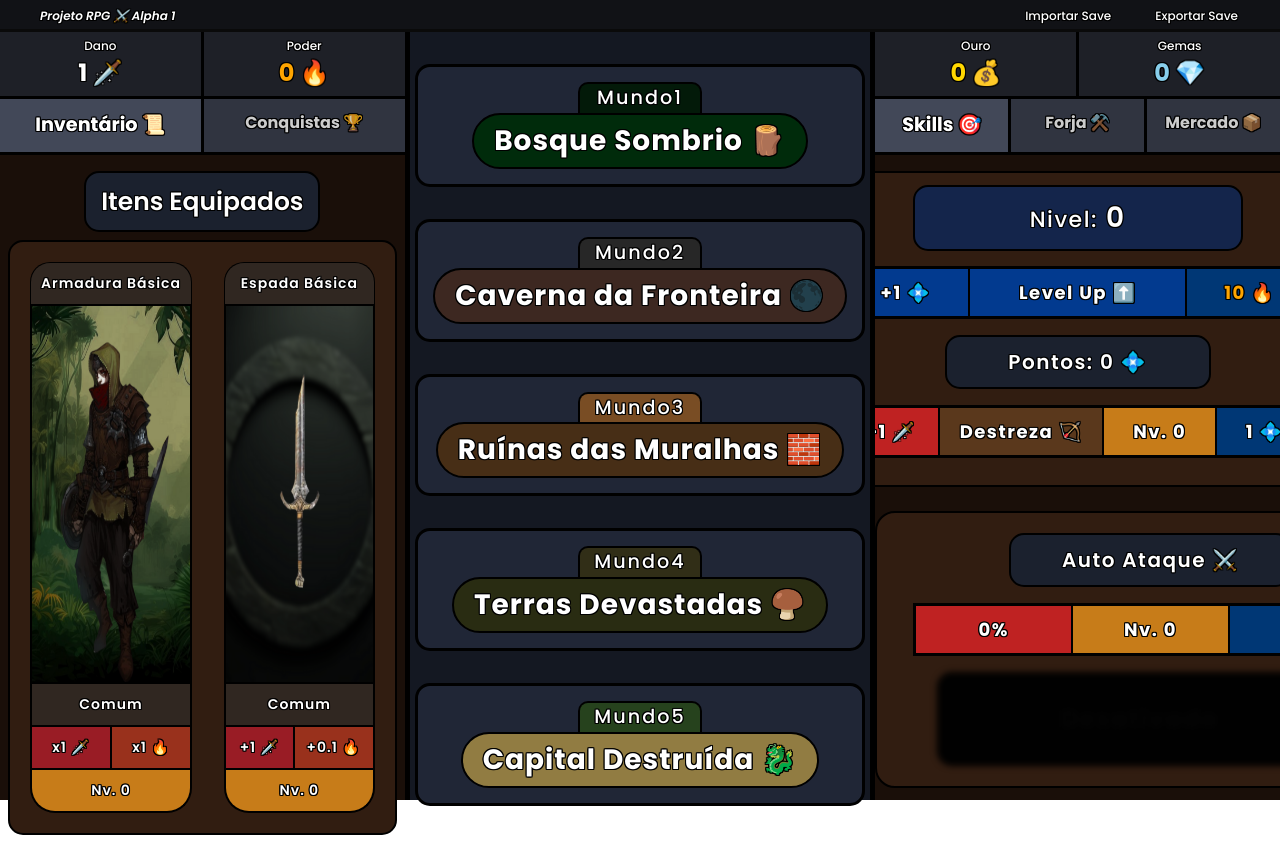
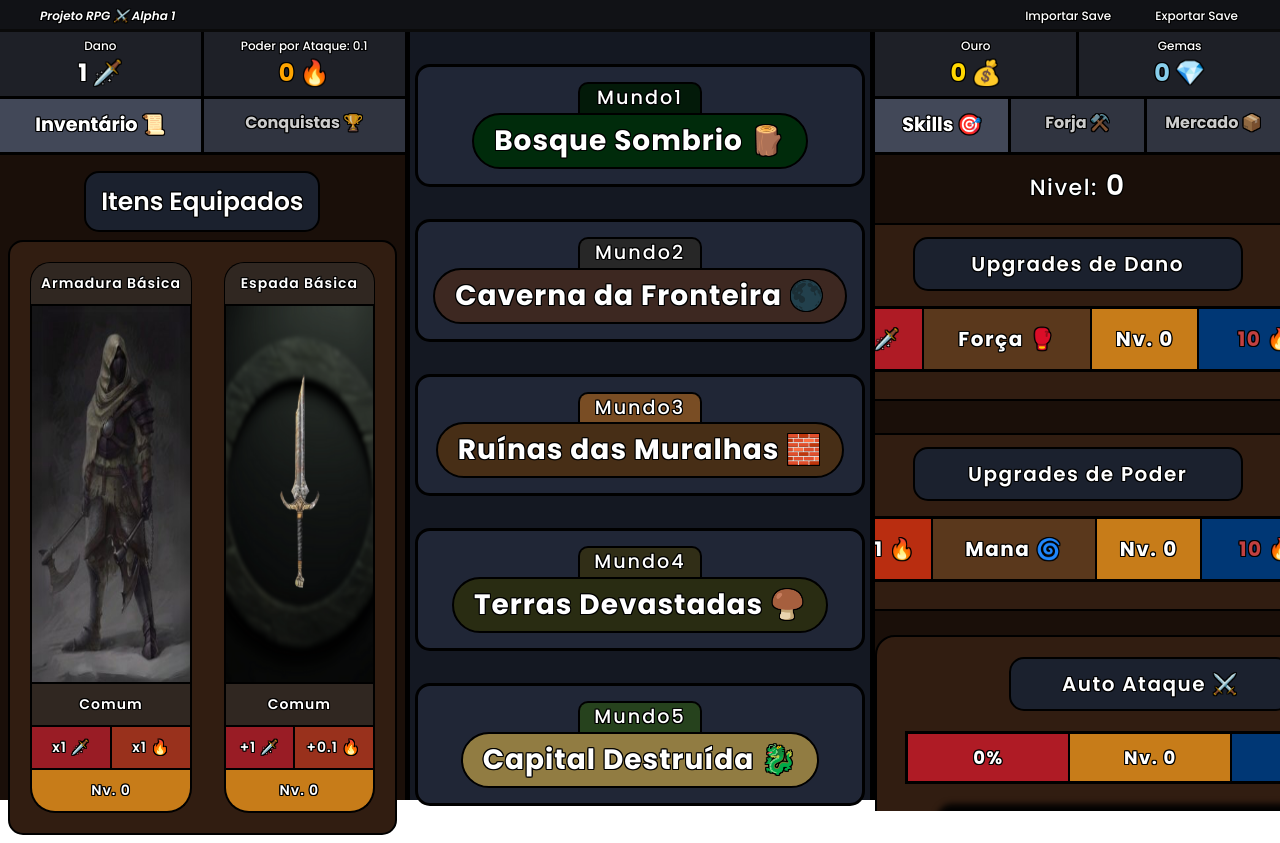
Before and after one commit to bigjujas/projetorpg, a React (Vite) app: page / in a window 1280 px wide. Built offline with nearby package versions, Linux system fonts and the light colour scheme; a web font is replaced by a local one.

Commit message:
a lot of updates, mainly for upgrades

```diff
--- a/src/App.css
+++ b/src/App.css
@@ -37,6 +37,14 @@
 .power {
 	font-family: "Poppins", sans-serif;
 	color: orange;
+}
+
+.expensive {
+	color: #c24040 !important;
+}
+
+.buyable {
+	color: #1fc23a !important;
 }
 
 .Locked {
@@ -693,11 +701,7 @@
 .rightTab p {
 	font-size: 28px;
 	font-weight: 600;
-	margin: 0vh 12vh;
-	background-color: #14254b;
-	border-radius: 15px;
-	padding: 10px 15px;
-	border: black 2px solid;
+	margin-top: 10px;
 }
 
 .rightTab p span {
@@ -708,7 +712,7 @@
 .rightTab h6 {
 	font-size: 20px;
 	font-weight: 600;
-	margin: 2vh 16vh;
+	margin: 0vh 12vh;
 	background-color: #1b212e;
 	border-radius: 15px;
 	padding: 10px 15px;
@@ -726,10 +730,10 @@
 
 .upgrade__container {
 	display: flex;
-	margin: 15px 3vh;
+	margin: 15px 0.5vh;
+	align-items: stretch;
+	text-align: center;
 	justify-content: space-around;
-	align-items: center;
-	text-align: center;
 	border: black 2px solid;
 	transition: all 0.3s ease;
 }
@@ -738,34 +742,37 @@
 .upgrade__container h2,
 .upgrade__container h3,
 .upgrade__container h4 {
-	font-family: "Poppins", sans-serif;
-	font-size: 18px;
+	font-size: 20px;
 	font-weight: 700;
 	letter-spacing: 1.5px;
+	padding: 15px;
 	margin: 0;
-	padding: 10px 5px;
+	border: black 1px solid;
 	flex: 1;
-	min-width: 0;
-	height: 100%;
-	border: black 1px solid;
 }
 
 .upgrade__container h1 {
-	background-color: #bf2222;
+	background-color: #af1b25;
 }
 
 .upgrade__container h2 {
 	background-color: #5a381c;
-	flex-grow: 1.8;
+	flex-grow: 2;
 }
 
 .upgrade__container h3 {
 	background-color: #003775;
+	flex-grow: 1.5;
 }
 
 .upgrade__container h4 {
 	background-color: #c77c19;
-	flex-grow: 1.2;
+	flex-grow: 1.1;
+}
+
+.powerUpgrade h1 {
+	color: #fff;
+	background-color: #b92d10;
 }
 
 .upgrade__container:hover {
@@ -789,7 +796,6 @@
 }
 
 .autoattack__container h6 {
-	font-family: "Poppins", sans-serif;
 	font-size: 20px;
 	font-weight: 600;
 	margin: 0 14vh;
@@ -802,7 +808,7 @@
 .autoattack__upgrade {
 	display: flex;
 	justify-content: center;
-	margin: 2vh;
+	margin: 20px 1vh;
 	border: black 2px solid;
 	transition: all 0.3s ease;
 }
@@ -822,7 +828,7 @@
 }
 
 .autoattack__upgrade h1 {
-	background-color: #bf2222;
+	background-color: #af1b25;
 }
 
 .autoattack__upgrade h2 {
@@ -836,6 +842,7 @@
 .autoattack__upgrade:hover {
 	cursor: pointer;
 	transform: scale(0.98);
+	filter: brightness(1.20);
 }
 
 .autoattack__upgrade:active {
@@ -915,7 +922,7 @@
 .displayForge__container {
 	background-color: #311d11;
 	padding: 20px;
-	margin: 0px 3vh;
+	margin: 0px 2vh;
 	border-radius: 15px;
 	border: black 2px solid;
 	margin-top: 8vh;
@@ -923,7 +930,7 @@
 
 .upgradeForge__container {
 	display: flex;
-	margin: 5px 5px;
+	margin: 5px 0px;
 	justify-content: space-around;
 	align-items: center;
 	text-align: center;
@@ -936,8 +943,8 @@
 .upgradeForge__container h3,
 .upgradeForge__container h4 {
 	font-family: "Poppins", sans-serif;
-	font-size: 18px;
-	font-weight: 700;
+	font-size: 20px;
+	font-weight: 650;
 	letter-spacing: 1.5px;
 	margin: 0;
 	padding: 10px 5px;
--- a/src/App.tsx
+++ b/src/App.tsx
@@ -17,7 +17,6 @@ export const App = () => {
   const [playerPowerGain, setPlayerPowerGain] = useState<number>(0) // Poder do jogador
   const [playerPower, setPlayerPower] = useState<number>(0) // Poder do jogador
   const [playerLevel, setPlayerLevel] = useState<number>(0)
-  const [playerXpPoint, setPlayerXpPoint] = useState<number>(0)
   const [playerCoins, setPlayerCoins] = useState<number>(0) // Moedas do jogador
   const [playerGems, setPlayerGems] = useState<number>(0) // Gemas do jogador
 
@@ -42,7 +41,6 @@ export const App = () => {
       playerDamage,
       playerPower,
       playerLevel,
-      playerXpPoint,
       playerCoins,
       playerGems,
       autoAttackLevel,
@@ -81,7 +79,6 @@ export const App = () => {
       setPlayerDamage(gameData.playerDamage);
       setPlayerPower(gameData.playerPower);
       setPlayerLevel(gameData.playerLevel);
-      setPlayerXpPoint(gameData.playerXpPoint);
       setPlayerCoins(gameData.playerCoins);
       setPlayerGems(gameData.playerGems);
       setAutoAttackLevel(gameData.autoAttackLevel);
@@ -160,25 +157,39 @@ export const App = () => {
 
   // Função Level Up
 
-  const powerNeeded = Math.floor(10 * Math.pow(1.08, playerLevel));
-  const levelUp = () => {
-    if (playerPower >= powerNeeded && playerLevel < 550) {
-      setPlayerPower(playerPower - powerNeeded)
-      setPlayerLevel(playerLevel + 1)
-      setPlayerXpPoint(playerXpPoint + 1)
-    }
-  }
+  const getUpgradeCost = (cost: number, level: number) => {
+    return Math.floor(cost * Math.pow(1.10, level));
+  };
 
   // Função Upgrade
 
   const applyUpgrade = (upgradeId: string) => {
     const upgrade = upgrades.find(upg => upg.id === upgradeId);
 
-    if (upgrade && upgrade.level < 100 && playerXpPoint >= upgrade.cost) {
-      const { newDamage } = upgrade.applyUpgrade(playerDamage);
-      setPlayerDamage(newDamage);
-      setPlayerXpPoint(playerXpPoint - upgrade.cost);
+    if (upgrade && upgrade.level < 100) {
+      const upgradeCost = getUpgradeCost(upgrade.cost, upgrade.level);
+
+      if (playerPower >= upgradeCost) {
+        setPlayerDamage(playerDamage + upgrade.boost);
+        setPlayerLevel(playerLevel + 1);
+        setPlayerPower(playerPower - upgradeCost);
         upgrade.level += 1;
+      }
+    }
+  };
+
+  const applyPowerUpgrade = (upgradeId: string) => {
+    const upgrade = upgrades.find(upg => upg.id === upgradeId);
+
+    if (upgrade && upgrade.level < 100) {
+      const upgradeCost = getUpgradeCost(upgrade.cost, upgrade.level);
+
+      if (playerPower >= upgradeCost) {
+        setPlayerPowerGain(playerPowerGain + upgrade.boost);
+        setPlayerLevel(playerLevel + 1);
+        setPlayerPower(playerPower - upgradeCost);
+        upgrade.level += 1;
+      }
     }
   };
 
@@ -210,6 +221,9 @@ export const App = () => {
   const upgrade3 = upgrades.find(upg => upg.id === 'upgrade3');
   const upgrade4 = upgrades.find(upg => upg.id === 'upgrade4');
   const upgrade5 = upgrades.find(upg => upg.id === 'upgrade5');
+  const upgrade6 = upgrades.find(upg => upg.id === 'upgrade6');
+  const upgrade7 = upgrades.find(upg => upg.id === 'upgrade7');
+  const upgrade8 = upgrades.find(upg => upg.id === 'upgrade8');
 
 
   // Função chamada ao atacar o inimigo
@@ -316,11 +330,13 @@ export const App = () => {
   // Level do Auto Attack
 
   const autoAttackDamage = autoAttackLevel * 0.10
+  const powerNeeded = Math.floor(10 * Math.pow(1.20, autoAttackLevel));
 
   const autoAttackLevelUp = () => {
-    if (playerXpPoint >= 1 && autoAttackLevel < 50) {
+    if (playerPower >= powerNeeded && autoAttackLevel < 50) {
       setAutoAttackLevel(autoAttackLevel + 1)
-      setPlayerXpPoint(playerXpPoint - 1)
+      setPlayerPower(playerPower - powerNeeded)
+      setPlayerLevel(playerLevel + 1)
     }
   }
 
@@ -390,7 +406,7 @@ export const App = () => {
               <h2>{formatNumber(finalDamage)} 🗡️</h2>
             </div>
             <div className="display__status__container">
-              <p>Poder</p>
+              <p>Poder por Ataque: {formatNumber(finalPower)}</p>
               <h2><span className='power'>{formatNumber(playerPower)}</span> 🔥</h2>
             </div>
           </div>
@@ -570,62 +586,84 @@ export const App = () => {
           {currentRightTab === 1 && (
             <>
               <div className="rightTab">
+                  <p><span>Nivel:</span> {playerLevel}</p>
                 <div className="upgradeTab">
-                  <p><span>Nivel:</span> {playerLevel}</p>
-                  <div onClick={levelUp} className="upgrade__container">
-                    <h1 className='Raro'>+1 💠</h1>
-                    <h2 className='Raro'>Level Up ⬆️</h2>
-                    <h3 className='power'>{formatNumber(powerNeeded)} 🔥</h3>
-                  </div>
-                  <h6>Pontos: {playerXpPoint} 💠</h6>
+                  <h6>Upgrades de Dano</h6>
                   {upgrade1 && (
                     <div onClick={() => applyUpgrade('upgrade1')} className="upgrade__container">
                       <h1>{upgrade1.description}</h1>
                       <h2>{upgrade1.name}</h2>
                       <h4>Nv. {upgrade1.level}</h4>
-                      <h3>{upgrade1.level === 100 ? "Max" : upgrade1.cost} 💠</h3>
+                      <h3 className={`${playerPower >= getUpgradeCost(upgrade1.cost, upgrade1.level) ? 'buyable' : 'expensive'}`}>{upgrade1.level === 100 ? "Max" : formatNumber(getUpgradeCost(upgrade1.cost, upgrade1.level))} 🔥</h3>
                     </div>
                   )}
-                  {upgrade1 && upgrade1.level >= 15 && upgrade2 && (
-                    <div onClick={() => applyUpgrade('upgrade2')} className="upgrade__container">
-                      <h1>{upgrade2.description}</h1>
-                      <h2>{upgrade2.name}</h2>
-                      <h4>Nv. {upgrade2.level}</h4>
-                      <h3>{upgrade2.level === 100 ? "Max" : upgrade2.cost} 💠</h3>
-                    </div>
-                  )}
-                  {upgrade2 && upgrade2.level >= 15 && upgrade3 && (
+                  {upgrade1 && upgrade1.level >= 15 && upgrade3 && (
                     <div onClick={() => applyUpgrade('upgrade3')} className="upgrade__container">
                       <h1>{upgrade3.description}</h1>
                       <h2>{upgrade3.name}</h2>
                       <h4>Nv. {upgrade3.level}</h4>
-                      <h3>{upgrade3.level === 100 ? "Max" : upgrade3.cost} 💠</h3>
+                      <h3 className={`${playerPower >= getUpgradeCost(upgrade3.cost, upgrade3.level) ? 'buyable' : 'expensive'}`}>{upgrade3.level === 100 ? "Max" : formatNumber(getUpgradeCost(upgrade3.cost, upgrade3.level))} 🔥</h3>
                     </div>
                   )}
-                  {upgrade3 && upgrade3.level >= 15 && upgrade4 && (
-                    <div onClick={() => applyUpgrade('upgrade4')} className="upgrade__container">
-                      <h1>{upgrade4.description}</h1>
-                      <h2>{upgrade4.name}</h2>
-                      <h4>Nv. {upgrade4.level}</h4>
-                      <h3>{upgrade4.level === 100 ? "Max" : upgrade4.cost} 💠</h3>
-                    </div>
-                  )}
-                  {upgrade4 && upgrade4.level >= 15 && upgrade5 && (
+                  {upgrade3 && upgrade3.level >= 15 && upgrade5 && (
                     <div onClick={() => applyUpgrade('upgrade5')} className="upgrade__container">
                       <h1>{upgrade5.description}</h1>
                       <h2>{upgrade5.name}</h2>
                       <h4>Nv. {upgrade5.level}</h4>
-                      <h3>{upgrade5.level === 100 ? "Max" : upgrade5.cost} 💠</h3>
+                      <h3 className={`${playerPower >= getUpgradeCost(upgrade5.cost, upgrade5.level) ? 'buyable' : 'expensive'}`}>{upgrade5.level === 100 ? "Max" : formatNumber(getUpgradeCost(upgrade5.cost, upgrade5.level))} 🔥</h3>
                     </div>
                   )}
+                  {upgrade5 && upgrade5.level >= 15 && upgrade7 && (
+                    <div onClick={() => applyUpgrade('upgrade7')} className="upgrade__container">
+                      <h1>{upgrade7.description}</h1>
+                      <h2>{upgrade7.name}</h2>
+                      <h4>Nv. {upgrade7.level}</h4>
+                      <h3 className={`${playerPower >= getUpgradeCost(upgrade7.cost, upgrade7.level) ? 'buyable' : 'expensive'}`}>{upgrade7.level === 100 ? "Max" : formatNumber(getUpgradeCost(upgrade7.cost, upgrade7.level))} 🔥</h3>
+                    </div>
+                  )}
+                  </div>
                   {/* upgrades de poder abaixo */}
+                  <div className="upgradeTab">
+                  <h6>Upgrades de Poder</h6>
+                  {upgrade2 && (
+                    <div onClick={() => applyPowerUpgrade('upgrade2')} className="upgrade__container powerUpgrade">
+                      <h1>{upgrade2.description}</h1>
+                      <h2>{upgrade2.name}</h2>
+                      <h4>Nv. {upgrade2.level}</h4>
+                      <h3 className={`${playerPower >= getUpgradeCost(upgrade2.cost, upgrade2.level) ? 'buyable' : 'expensive'}`}>{upgrade2.level === 100 ? "Max" : formatNumber(getUpgradeCost(upgrade2.cost, upgrade2.level))} 🔥</h3>
+                    </div>
+                  )}
+                  {upgrade2 && upgrade2.level >= 15 && upgrade4 && (
+                    <div onClick={() => applyPowerUpgrade('upgrade4')} className="upgrade__container powerUpgrade">
+                      <h1>{upgrade4.description}</h1>
+                      <h2>{upgrade4.name}</h2>
+                      <h4>Nv. {upgrade4.level}</h4>
+                      <h3 className={`${playerPower >= getUpgradeCost(upgrade4.cost, upgrade4.level) ? 'buyable' : 'expensive'}`}>{upgrade4.level === 100 ? "Max" : formatNumber(getUpgradeCost(upgrade4.cost, upgrade4.level))} 🔥</h3>
+                    </div>
+                  )}
+                  {upgrade4 && upgrade4.level >= 15 && upgrade6 && (
+                    <div onClick={() => applyPowerUpgrade('upgrade6')} className="upgrade__container powerUpgrade">
+                      <h1>{upgrade6.description}</h1>
+                      <h2>{upgrade6.name}</h2>
+                      <h4>Nv. {upgrade6.level}</h4>
+                      <h3 className={`${playerPower >= getUpgradeCost(upgrade6.cost, upgrade6.level) ? 'buyable' : 'expensive'}`}>{upgrade6.level === 100 ? "Max" : formatNumber(getUpgradeCost(upgrade6.cost, upgrade6.level))} 🔥</h3>
+                    </div>
+                  )}
+                  {upgrade6 && upgrade6.level >= 15 && upgrade8 && (
+                    <div onClick={() => applyPowerUpgrade('upgrade8')} className="upgrade__container powerUpgrade">
+                      <h1>{upgrade8.description}</h1>
+                      <h2>{upgrade8.name}</h2>
+                      <h4>Nv. {upgrade8.level}</h4>
+                      <h3 className={`${playerPower >= getUpgradeCost(upgrade8.cost, upgrade8.level) ? 'buyable' : 'expensive'}`}>{upgrade8.level === 100 ? "Max" : formatNumber(getUpgradeCost(upgrade8.cost, upgrade8.level))} 🔥</h3>
+                    </div>
+                  )}
                 </div>
                 <div className="autoattack__container">
                   <h6>Auto Ataque ⚔️</h6>
                   <div className="autoattack__upgrade" onClick={autoAttackLevelUp}>
                     <h1>{(autoAttackDamage * 100).toFixed(0)}%</h1>
                     <h2>Nv. {autoAttackLevel}</h2>
-                    <h3>{autoAttackLevel === 50 ? "Max" : "1"}💠</h3>
+                    <h3 className={`${playerPower >= powerNeeded ? 'buyable' : 'expensive'}`}>{autoAttackLevel === 50 ? "Max" : formatNumber(powerNeeded)} 🔥</h3>
                   </div>
                   <div className={`autoattack__button ${autoAttackLevel > 0 ? '' : 'Locked'}`}>
                     <h2 className={isAutoAttackActive ? 'Ativado' : 'Desativado'} onClick={() => setIsAutoAttackActive(!isAutoAttackActive)}>{isAutoAttackActive ? 'Ativado' : 'Desativado'}</h2>
@@ -644,12 +682,12 @@ export const App = () => {
                   <div onClick={() => applyWeaponUpgrade('upgradeItem')} className="upgradeForge__container">
                     <h1>+1 Nv.</h1>
                     <h2>Melhorar Arma</h2>
-                    <h3>{currentWeapon.level === 100 ? "Max" : formatNumber(currentWeapon.baseCost)} 💰</h3>
+                    <h3 className={`${playerCoins >= currentWeapon.baseCost ? 'buyable' : 'expensive'}`}>{currentWeapon.level === 100 ? "Max" : formatNumber(currentWeapon.baseCost)} 💰</h3>
                   </div>
                   <div onClick={() => applyArmorUpgrade('upgradeItem')} className="upgradeForge__container">
                     <h1>+1 Nv.</h1>
                     <h2>Melhorar Armadura</h2>
-                    <h3>{currentArmor.level === 100 ? "Max" : formatNumber(currentArmor.baseCost)} 💰</h3>
+                    <h3 className={`${playerCoins >= currentArmor.baseCost ? 'buyable' : 'expensive'}`}>{currentArmor.level === 100 ? "Max" : formatNumber(currentArmor.baseCost)} 💰</h3>
                   </div>
                 </div>
               </div>
--- a/src/components/upgrades.tsx
+++ b/src/components/upgrades.tsx
@@ -4,7 +4,7 @@ export interface Upgrade {
   description: string;
   cost: number;
   level: number;
-  applyUpgrade: (playerDamage: number) => { newDamage: number };
+  boost: number;
 }
 
 export const upgrades: Upgrade[] = [
@@ -14,48 +14,73 @@ export interface Upgrade {
     description: '+1',
     cost: 0,
     level: 0,
-      applyUpgrade: (playerDamage) => ({ newDamage: playerDamage + 1  }),
+    boost: 0,
   },
   // upgrade dano
   {
     id: 'upgrade1',
-    name: 'Destreza 🏹',
+    name: 'Força 🥊',
     description: '+1 🗡️',
-    cost: 1,
+    cost: 10,
     level: 0,
-    applyUpgrade: (playerDamage) => ({ newDamage: playerDamage + 1  }),
-  },
-    {
-    id: 'upgrade2',
-    name: 'Força 🥊',
-    description: '+2 🗡️',
-    cost: 1,
-    level: 0,
-    applyUpgrade: (playerDamage) => ({ newDamage: playerDamage + 2  }),
+    boost: 1,
   },
   {
     id: 'upgrade3',
-    name: 'Magia 🌀',
+    name: 'Destreza 🏹',
+    description: '+2 🗡️',
+    cost: 30,
+    level: 0,
+    boost: 2,
+  },
+  {
+    id: 'upgrade5',
+    name: 'Fúria 💢',
     description: '+5 🗡️',
-    cost: 1,
+    cost: 100,
     level: 0,
-    applyUpgrade: (playerDamage) => ({ newDamage: playerDamage + 5  }),
+    boost: 5,
+  },
+  {
+    id: 'upgrade7',
+    name: 'Berserk 🪓',
+    description: '+10 🗡️',
+    cost: 350,
+    level: 0,
+    boost: 10,
+  },
+  // upgrade poder
+  {
+    id: 'upgrade2',
+    name: 'Mana 🌀',
+    description: '+0.1 🔥',
+    cost: 10,
+    level: 0,
+    boost: 0.1,
   },
   {
     id: 'upgrade4',
-    name: 'Fúria 💢',
-    description: '+10 🗡️',
-    cost: 1,
+    name: 'Magia 🔮',
+    description: '+0.2 🔥',
+    cost: 30,
     level: 0,
-    applyUpgrade: (playerDamage) => ({ newDamage: playerDamage + 10  }),
+    boost: 0.2,
   },
   {
-    id: 'upgrade5',
-    name: 'Berserk 🪓',
-    description: '+25 🗡️',
-    cost: 1,
+    id: 'upgrade6',
+    name: 'Energia ⚡️',
+    description: '+0.5 🔥',
+    cost: 100,
     level: 0,
-    applyUpgrade: (playerDamage) => ({ newDamage: playerDamage + 25  }),
+    boost: 0.5,
+  },
+  {
+    id: 'upgrade8',
+    name: 'Energia ⚡️',
+    description: '+1 🔥',
+    cost: 350,
+    level: 0,
+    boost: 1,
   },
   //upgrades de poder
 ];
--- a/src/components/utilities.tsx
+++ b/src/components/utilities.tsx
@@ -5,6 +5,8 @@ export const formatNumber = (num: number, decimals: number = 1): string => {
     return (num / 1_000_000).toFixed(decimals) + 'M';
   } else if (num >= 1_000) {
     return (num / 1_000).toFixed(decimals) + 'K';
+  } else if (num >= 100) {
+    return (num.toFixed(0))
   } else {
     return num % 1 === 0 ? num.toString() : num.toFixed(decimals);
   }
```
Also changed, not shown: src/components/arsenal.tsx (+30 -21 lines), src/assets/armor/starterArmor.jpg. Lines whose indentation alone changed are shown as unchanged.
